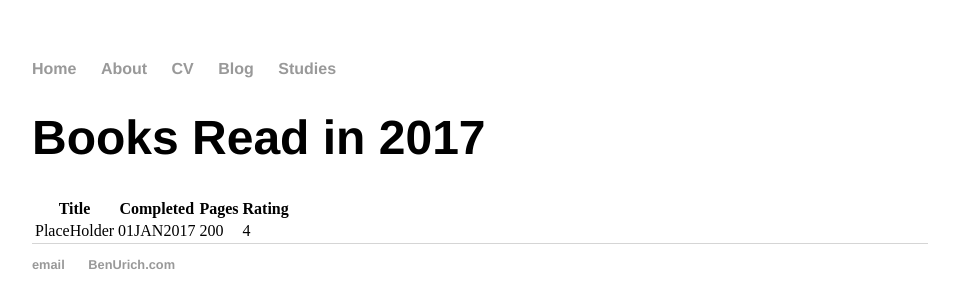
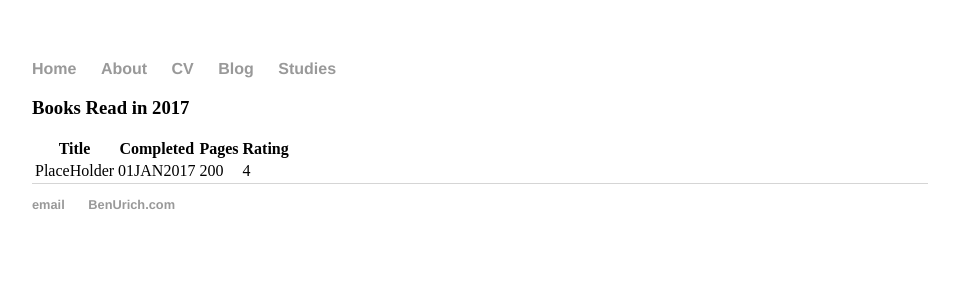
Before and after one commit to farmboy01/farmboy01.github.io, a Jekyll site: the page built from studies.html, in a window 1280 px wide. Shown: the top 308 px of the page, without its empty margins (160-1119 px from the left). Built offline with Jekyll 4.4.1, drawn with Linux system fonts in a browser that asks for light colours.

Commit message:
Updated table classes

```diff
--- a/studies.html
+++ b/studies.html
@@ -3,18 +3,29 @@ layout: default
 title: Ben's Studies
 ---
 <div class="Books" id="2017BooksDiv">
-	<h1>Books Read in 2017</h1>
+      <div class="table-title">
+	<h3>Books Read in 2017</h3>
+      </div>
       <div class="wrapper">
-	<table class="table">
-		<tr class="row header blue"><th>Title</th><th>Completed</th><th>Pages</th><th>Rating</th></tr>
+	<table class="table-fill">
+		<thead>
+		<tr class="book-head">
+	          <th class="text-left">Title</th>
+		  <th class="text-left">Completed</th>
+	          <th class="text-left">Pages</th>
+		  <th class="text-left">Rating</th>
+		</tr>
+		</thead>
+		<tbody class="table-hover">
 		{% for book in site.data.books %}
 		  <tr class="row">
-		    <td class="cell"> {{ book.title }} </td>
- 	            <td class="cell"> {{ book.completedDate }} </td>
- 		    <td class="cell"> {{ book.pages }} </td>
- 		    <td class="cell"> {{ book.rating }} </td>
+		    <td class="text-left"> {{ book.title }} </td>
+ 	            <td class="text-left"> {{ book.completedDate }} </td>
+ 		    <td class="text-left"> {{ book.pages }} </td>
+ 		    <td class="text-left"> {{ book.rating }} </td>
 		  </tr>
                 {% endfor %}
+		</tbody>
          </table>
 	</div><!--/.wrapper-->
 </div><!-- /.Books -->
```
